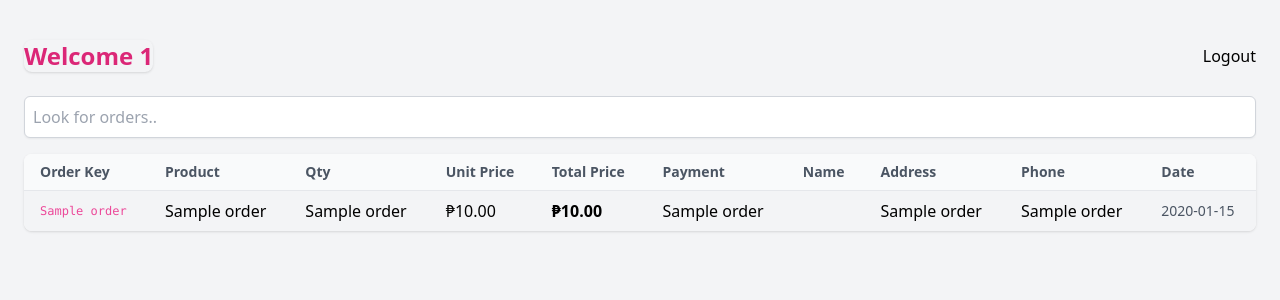
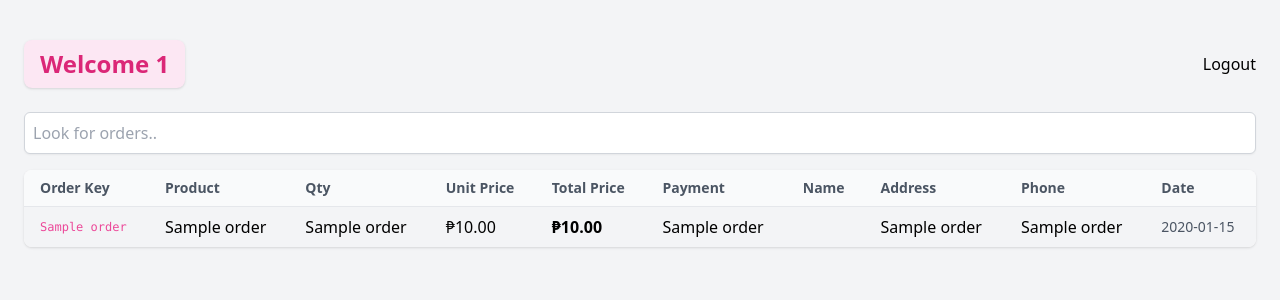
Before and after one commit to Verna-11/msgbot-app, a Flask app: page / in a window 1280 px wide. Shown: the top 300 px of the page. Run offline with Flask 3, Linux system fonts and the light colour scheme; the visitor is signed in with stand-in values (Sample User, id 1); a database or web service that is not in the repository returns one stand-in record (values such as "Sample title"); some libraries are stand-ins or nearby versions.

Commit message:
tailwindcss3

```diff
--- a/templates/dashboard.html
+++ b/templates/dashboard.html
@@ -7,7 +7,9 @@
 <body class="bg-gray-100 min-h-screen px-6 py-10">
   <div class="max-w-7xl mx-auto">
     <div class="mb-6 flex justify-between items-center">
-      <h1 class="text-2xl font-bold text-pink-600 dark:text-sky-250 rounded-lg bg-pink shadow hover:bg-pink-500 hover:text-[#ffffff]">Welcome {{ seller }}</h1>
+      <h1 class="text-2xl font-bold text-pink-600 dark:text-sky-250 rounded-lg bg-pink-100 shadow px-4 py-2 hover:bg-pink-500 hover:text-white transition-colors duration-200">
+        Welcome {{ seller }}
+      </h1>
       <a href="/logout" class="text-white-500 hover:rounded-lg hover:bg-pink-500 hover:text-[#ffffff]">Logout</a>
     </div>
 
@@ -35,7 +37,7 @@
         <tbody class="divide-y divide-gray-100">
           {% for order in orders %}
           <tr class="bg-gray-100 text-black hover:bg-pink-500 hover:text-white transition-colors duration-200">
-            <td class="px-4 py-2 font-mono text-xs text-pink-500">{{ order['order_key'] }}</td>
+            <td class="px-4 py-2 font-mono text-xs text-pink-500 hover:text-black">{{ order['order_key'] }}</td>
             <td class="px-4 py-2">{{ order['product'] }}</td>
             <td class="px-4 py-2">{{ order['quantity'] }}</td>
             <td class="px-4 py-2">₱{{ '%.2f' | format(order['unit_price']|float) }}</td>
```
